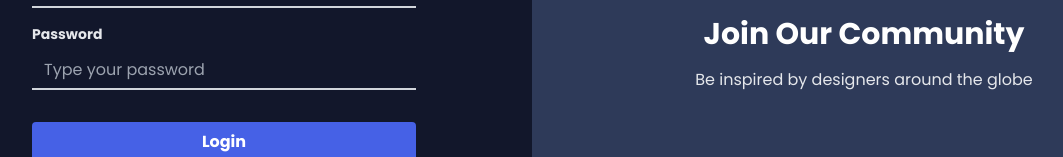
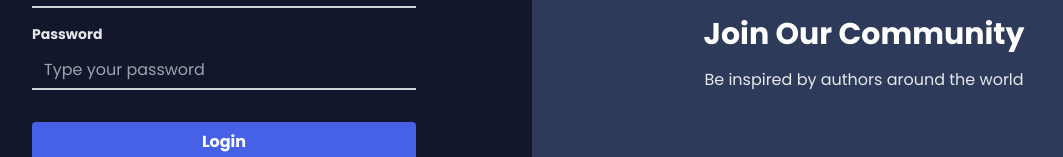
Before and after one commit to EvaldasPaulauskas-Projects/KRIA-APP, a React (Create React App) app in the folder kria-app/: page / in a window 1280 px wide. Shown: the part 346-503 px from the top of the page, without its empty margins (84-1147 px from the left). Built offline with nearby package versions, Linux system fonts and the light colour scheme; the HTML template or start-up script is replaced by a standard one.

Commit message:
README.MD

```diff
--- a/kria-app/public/index.html
+++ b/kria-app/public/index.html
@@ -3,7 +3,7 @@
   <head>
     <meta charset="UTF-8" />
     <meta name="viewport" content="width=device-width, initial-scale=1.0" />
-    <title>React App</title>
+    <title>KRIA-APP</title>
     <link rel="stylesheet" href="https://fonts.googleapis.com/css2?family=Poppins:wght@400;500;700&display=swap" />
   </head>
   <body>
--- a/kria-app/src/pages/auth/LoginPage.jsx
+++ b/kria-app/src/pages/auth/LoginPage.jsx
@@ -91,7 +91,7 @@ function LoginPage() {
       <div className="flex flex-1 bg-[#2E3A59] items-center justify-center p-6">
         <div className="text-center">
           <h2 className="text-white text-3xl font-bold mb-4">Join Our Community</h2>
-          <p className="text-gray-200">Be inspired by designers around the globe</p>
+          <p className="text-gray-200">Be inspired by authors around the world</p>
         </div>
       </div>
     </div>
```
Also changed, not shown: 2 other files (tests, documents, lock files or other folders).
